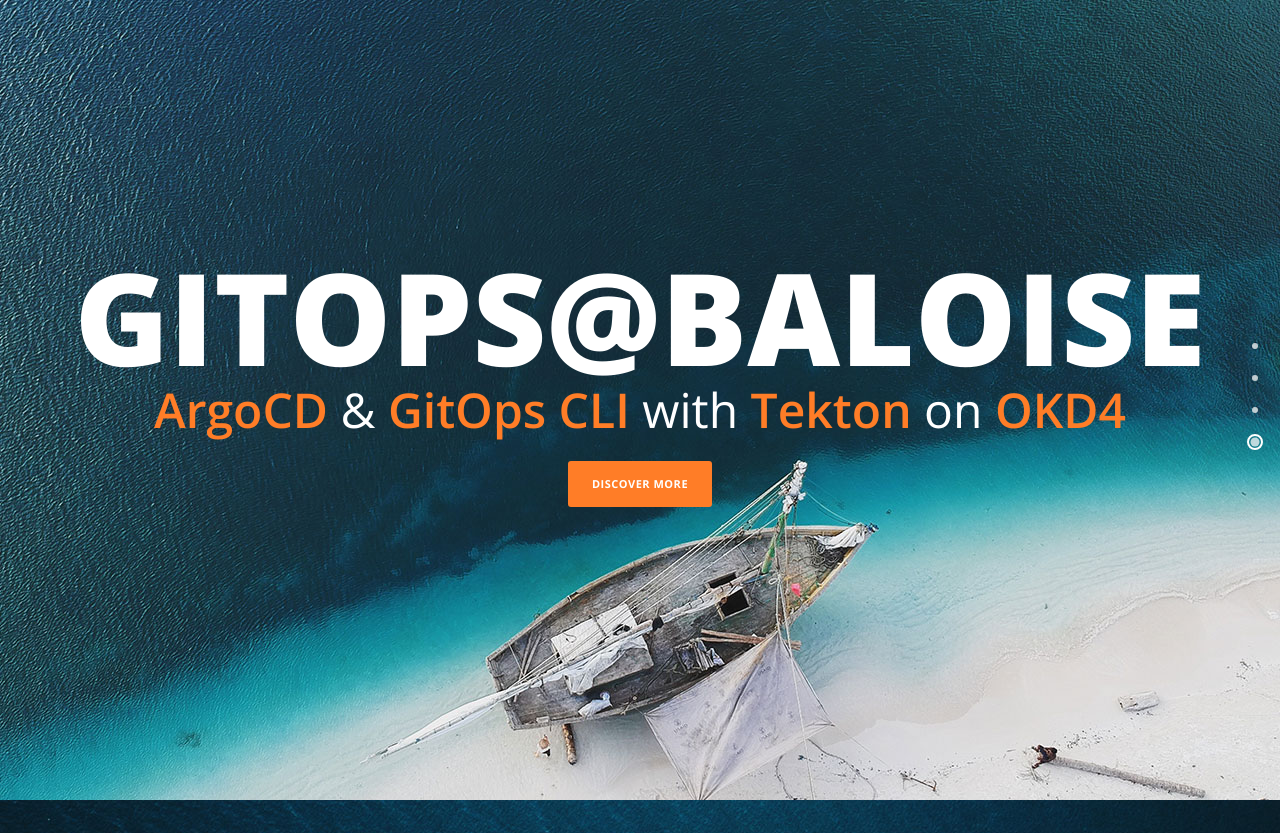
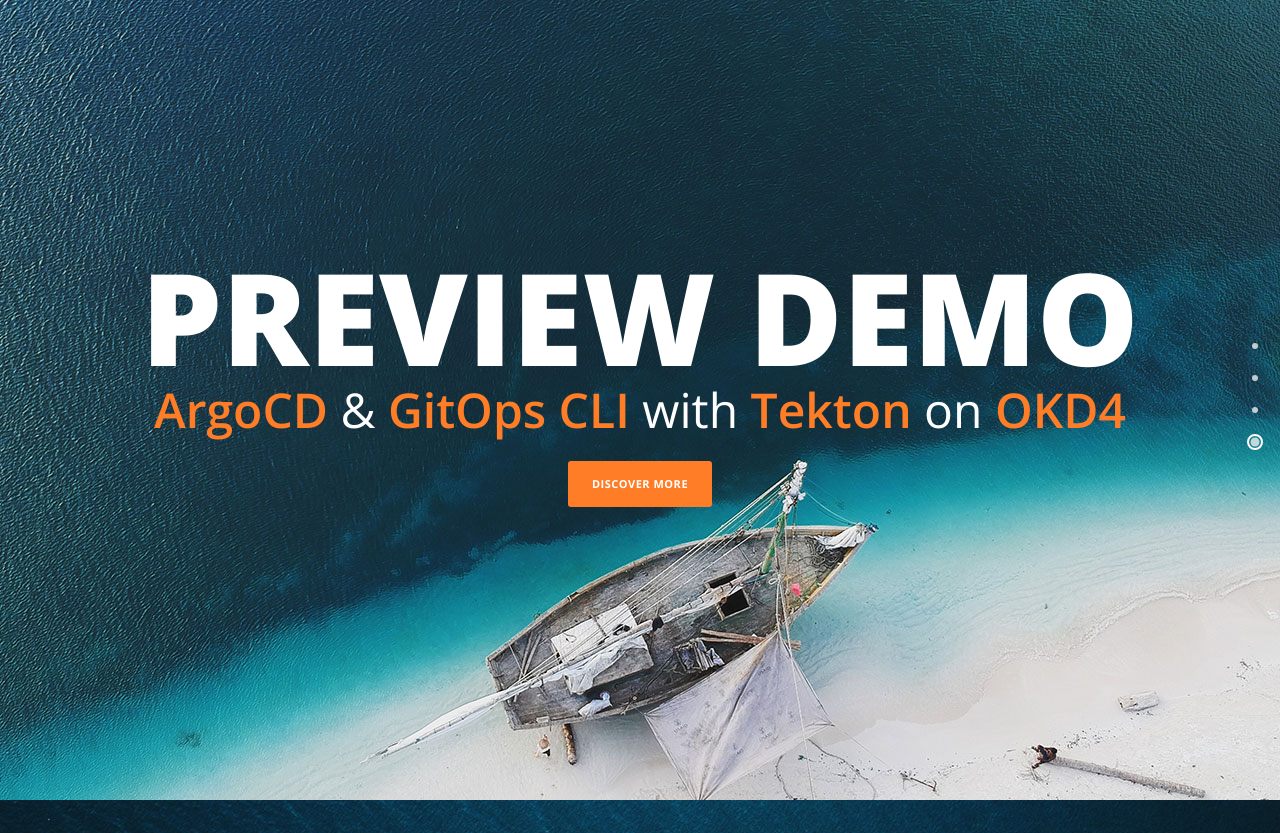
Before and after one commit to baloise-incubator/gitops-nginx-demo, a plain HTML site: page static/index.html in a window 1280 px wide. Shown: the top 833 px of the page. Drawn offline with nearby package versions, Linux system fonts and the light colour scheme.

Commit message:
Show demo of a preview env

```diff
--- a/static/index.html
+++ b/static/index.html
@@ -32,7 +32,7 @@
     <div class="parallax-content baner-content" id="home">
         <div class="container">
             <div class="first-content">
-                <h1>GitOps@Baloise</h1>
+                <h1>Preview Demo</h1>
                 <span><em>ArgoCD</em> & <em>GitOps CLI</em> with <em>Tekton</em> on <em>OKD4</em></span>
                 <div class="primary-button">
                     <a href="#process">Discover More</a>
```
